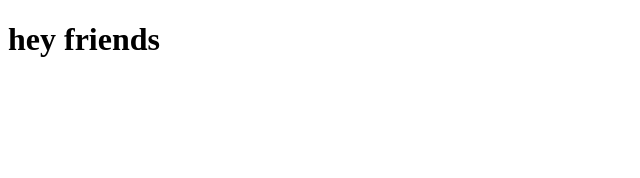
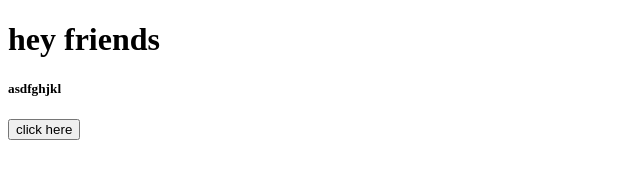
Before and after one commit to safuvan77/samplebroto, a plain HTML site: page hello.html in a window 1280 px wide. Shown: the whole page, without its empty margins (0-640 px from the left). Drawn offline with Linux system fonts and the light colour scheme.

Commit message:
hello file modified

```diff
--- a/hello.html
+++ b/hello.html
@@ -8,6 +8,8 @@
 </head>
 <body>
     <h1>hey friends</h1>
+    <h5>asdfghjkl</h5>
+    <button>click here</button>
 
 </body>
 </html>
```
